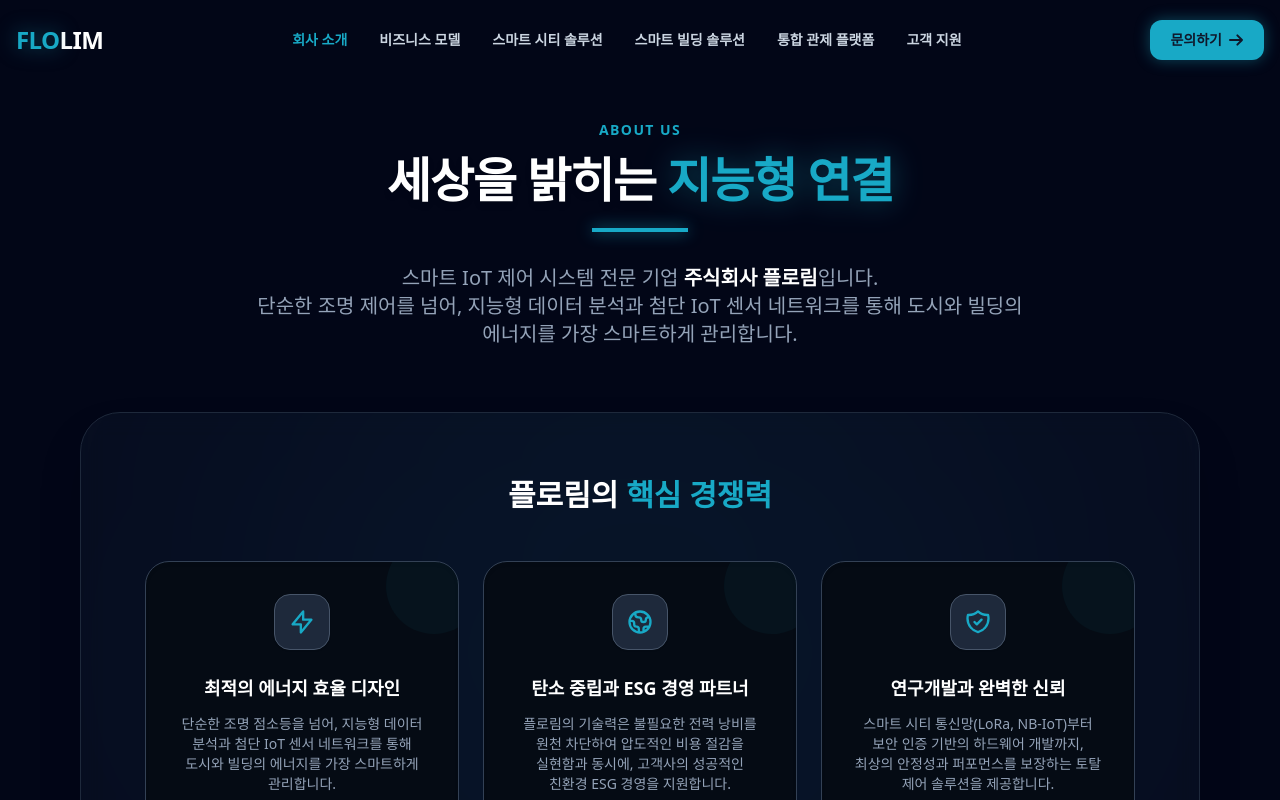
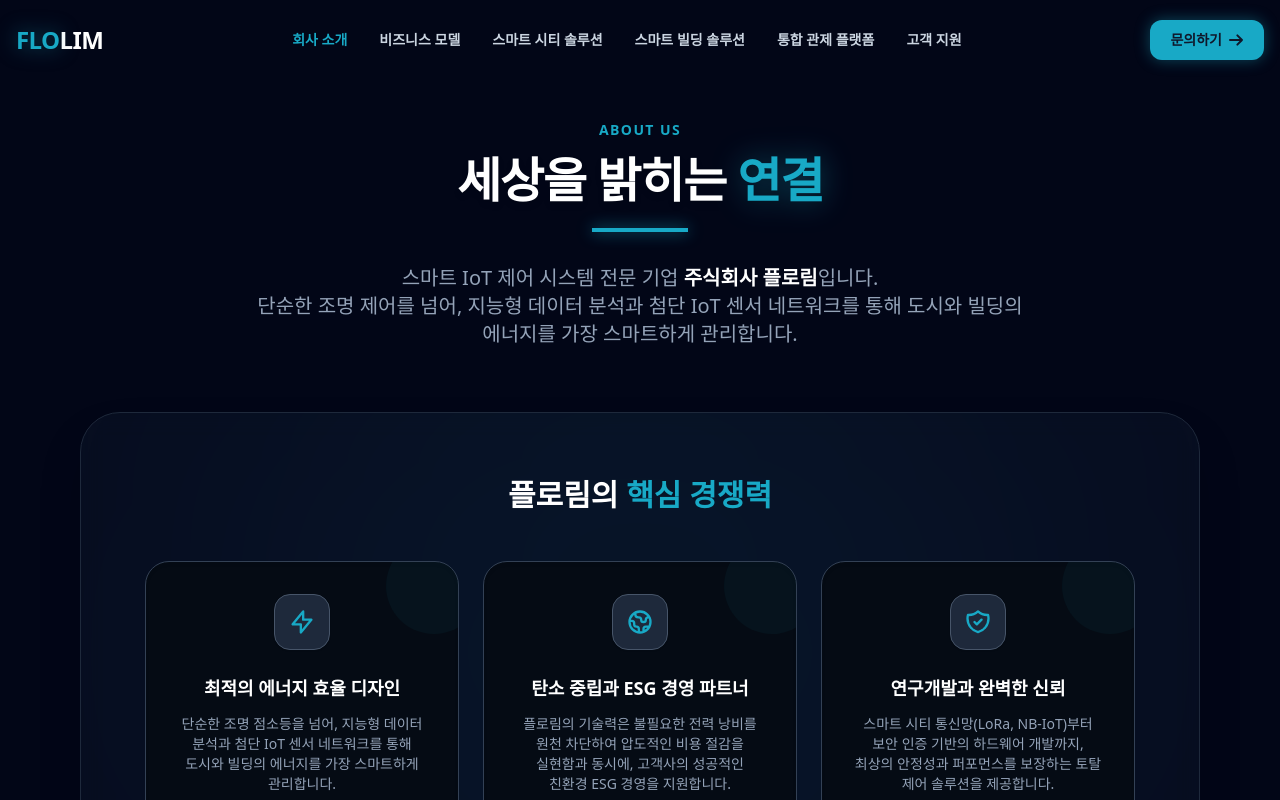
Before and after one commit to flolim-mj54/flolim-website, a React (Vite) app: page /company/intro in a window 1280 px wide. Shown: the top 800 px of the page. Built offline with nearby package versions, Linux system fonts and the light colour scheme.

Commit message:
테스트

```diff
--- a/src/pages/01_Company/CompanyIntro.tsx
+++ b/src/pages/01_Company/CompanyIntro.tsx
@@ -12,7 +12,7 @@
           <>
             세상을 밝히는{" "}
             <span className="text-flolim drop-shadow-[0_0_15px_rgba(24,169,198,0.4)]">
-              지능형 연결
+              연결
             </span>
           </>
         }
```
